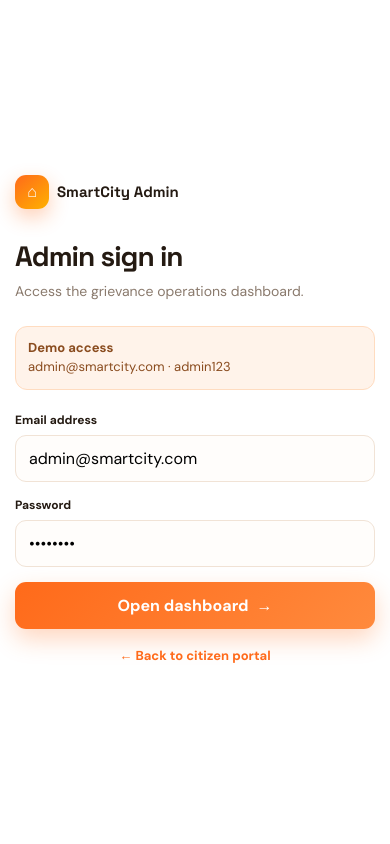
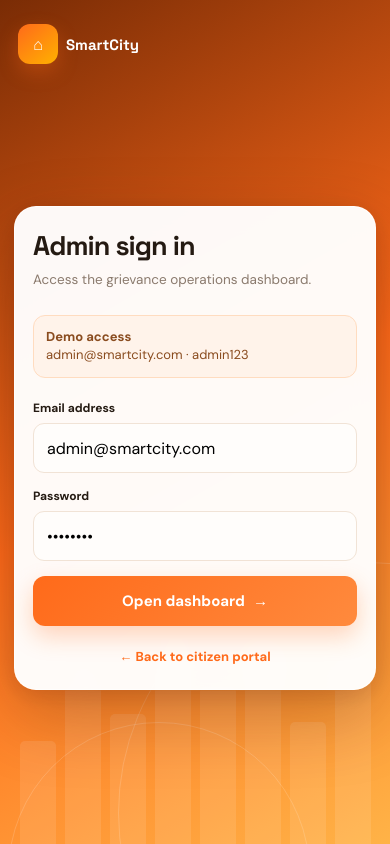
Before and after one commit to amar2512003/SmartCity_complaint_portal, a React (Vite) app in the folder Frontend/: page /admin/login in a window 390 px wide. Built offline with nearby package versions, Linux system fonts and the light colour scheme.

Commit message:
change in css

```diff
--- a/Frontend/src/styles.css
+++ b/Frontend/src/styles.css
@@ -684,3 +684,263 @@ textarea {
     padding-bottom: max(50px, env(safe-area-inset-bottom));
   }
 }
+/* =========================================================
+   MOBILE AUTH — FULL ORANGE EXPERIENCE
+   Desktop remains unchanged.
+   ========================================================= */
+
+@media (max-width: 850px) {
+
+  /* Full-screen orange background */
+  .auth-page {
+    position: relative;
+    display: block;
+    min-height: 100dvh;
+    background: linear-gradient(
+      150deg,
+      #7a2c05 0%,
+      #ff6a1a 52%,
+      #ffb347 100%
+    );
+    overflow-x: hidden;
+  }
+
+  /* Keep the orange visual layer visible */
+  .auth-visual {
+    position: fixed;
+    inset: 0;
+    display: flex;
+    min-height: 100dvh;
+    width: 100%;
+    padding: max(24px, env(safe-area-inset-top))
+             22px
+             30px;
+    background: transparent;
+    z-index: 0;
+    pointer-events: none;
+  }
+
+  /* Keep only the SmartCity logo/brand */
+  .auth-visual .brand {
+    position: relative;
+    z-index: 3;
+    color: #fff;
+    pointer-events: auto;
+  }
+
+  .auth-visual .brand-mark {
+    width: 40px;
+    height: 40px;
+    border-radius: 12px;
+  }
+
+  /* Hide the large desktop marketing text */
+  .auth-visual .auth-copy {
+    display: none;
+  }
+
+  /* Keep the city decoration very subtle */
+  .auth-visual .city-grid {
+    opacity: .10;
+    left: 5%;
+    right: 5%;
+    bottom: 0;
+    height: 32%;
+  }
+
+  /* Form becomes the foreground layer */
+  .auth-form-side {
+    position: relative;
+    z-index: 2;
+    min-height: 100dvh;
+    width: 100%;
+    display: flex;
+    align-items: center;
+    justify-content: center;
+
+    padding:
+      90px
+      18px
+      max(30px, env(safe-area-inset-bottom));
+
+    background: transparent;
+  }
+
+  /* White floating login card */
+  .auth-card {
+    width: 100%;
+    max-width: 430px;
+
+    padding: 28px 22px 24px;
+
+    background: rgba(255, 255, 255, 0.97);
+    border: 1px solid rgba(255, 255, 255, 0.8);
+    border-radius: 24px;
+
+    box-shadow:
+      0 25px 70px rgba(70, 25, 0, .28),
+      0 5px 20px rgba(70, 25, 0, .12);
+
+    backdrop-filter: blur(12px);
+    -webkit-backdrop-filter: blur(12px);
+  }
+
+  /* We already have the logo at the top of the orange screen */
+  .auth-card > .brand {
+    display: none;
+  }
+
+  .auth-card h2 {
+    font-size: 30px;
+    line-height: 1.08;
+    margin-bottom: 10px;
+  }
+
+  .auth-card .subtitle {
+    font-size: 14px;
+    line-height: 1.55;
+    margin-bottom: 24px;
+  }
+
+  /* Inputs */
+  .auth-card .field input,
+  .auth-card .otp-input {
+    min-height: 50px;
+    font-size: 16px;
+  }
+
+  /* Big thumb-friendly button */
+  .auth-card .primary-btn {
+    min-height: 50px;
+    border-radius: 12px;
+    font-size: 15px;
+  }
+
+  /* Step indicator */
+  .auth-card .step-label {
+    margin-bottom: 20px;
+  }
+
+  /* OTP */
+  .auth-card .otp-input {
+    min-height: 60px;
+    font-size: 25px;
+    letter-spacing: 7px;
+    padding-left: 14px;
+  }
+
+  .auth-card .otp-meta {
+    flex-direction: row;
+    align-items: center;
+    margin-bottom: 20px;
+  }
+
+  /* Bottom links */
+  .auth-card .link-row {
+    font-size: 13px;
+    line-height: 1.7;
+    margin-top: 20px;
+  }
+
+  /* Messages */
+  .auth-card .message {
+    font-size: 13px;
+  }
+}
+
+
+/* =========================================================
+   SMALL PHONES
+   ========================================================= */
+
+@media (max-width: 520px) {
+
+  .auth-form-side {
+    padding-left: 14px;
+    padding-right: 14px;
+    padding-top: 82px;
+  }
+
+  .auth-card {
+    max-width: none;
+    padding: 24px 18px 21px;
+    border-radius: 22px;
+  }
+
+  .auth-card h2 {
+    font-size: 27px;
+  }
+
+  .auth-card .subtitle {
+    font-size: 13.5px;
+  }
+
+  .auth-card .field {
+    margin-bottom: 15px;
+  }
+
+  .auth-card .field label {
+    font-size: 12px;
+  }
+
+  .auth-card .field input {
+    min-height: 50px;
+    padding: 12px 13px;
+  }
+
+  .auth-card .primary-btn {
+    min-height: 50px;
+  }
+
+  .auth-card .otp-input {
+    min-height: 58px;
+    font-size: 23px;
+    letter-spacing: 6px;
+  }
+
+  .auth-card .otp-meta {
+    flex-direction: column;
+    align-items: flex-start;
+    gap: 6px;
+  }
+
+  .auth-visual {
+    padding-left: 18px;
+    padding-right: 18px;
+  }
+}
+
+
+/* =========================================================
+   VERY SMALL PHONES
+   ========================================================= */
+
+@media (max-width: 360px) {
+
+  .auth-form-side {
+    padding-left: 10px;
+    padding-right: 10px;
+  }
+
+  .auth-card {
+    padding: 21px 16px 18px;
+    border-radius: 20px;
+  }
+
+  .auth-card h2 {
+    font-size: 25px;
+  }
+
+  .auth-card .subtitle {
+    font-size: 13px;
+  }
+
+  .auth-card .primary-btn {
+    min-height: 48px;
+  }
+
+  .auth-card .otp-input {
+    letter-spacing: 5px;
+    font-size: 21px;
+  }
+}
```
